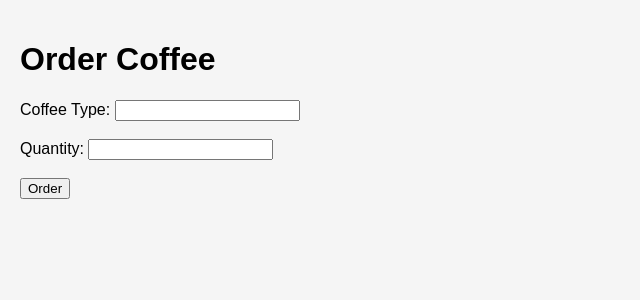
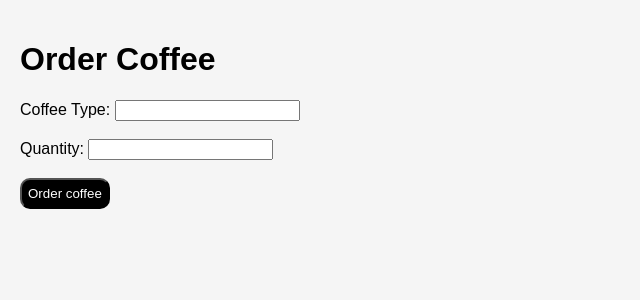
Before and after one commit to wintwah243/django-classworks-ucsy, a Django app: page /contact/ in a window 1280 px wide. Shown: the part 38-338 px from the top of the page, without its empty margins (0-640 px from the left). Run offline with Django 5.2, Linux system fonts and the light colour scheme.

Commit message:
AssignmentI : ui improvements

```diff
--- a/coffeeshop_project/static/css/style.css
+++ b/coffeeshop_project/static/css/style.css
@@ -23,3 +23,10 @@ nav a {
     color: green;
     font-weight: bold;
 }
+
+.order-button {
+    background: black;
+    color: white;
+    border-radius: 10px;
+    padding: 6px;
+}
--- a/coffeeshop_project/templates/shop/contact.html
+++ b/coffeeshop_project/templates/shop/contact.html
@@ -17,6 +17,6 @@
     <label>Quantity:</label>
     <input type="number" name="qty"><br><br>
 
-    <button type="submit">Order</button>
+    <button type="submit" class="order-button">Order coffee</button>
 </form>
 {% endblock %}
```
